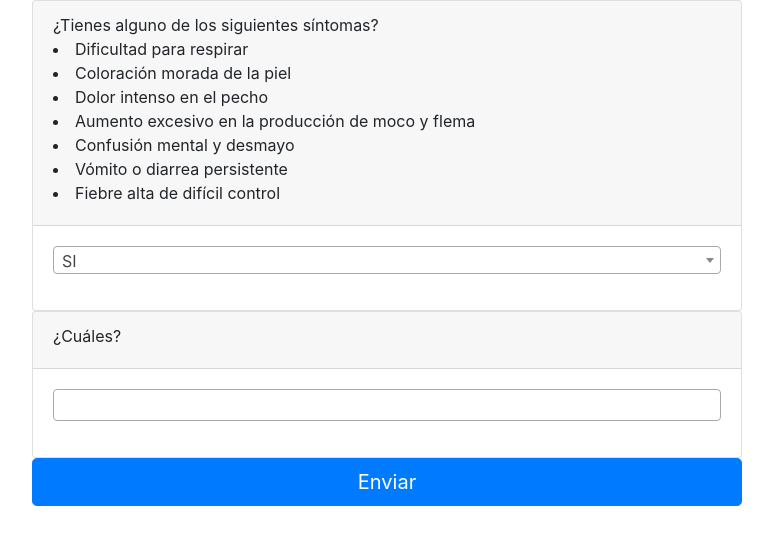
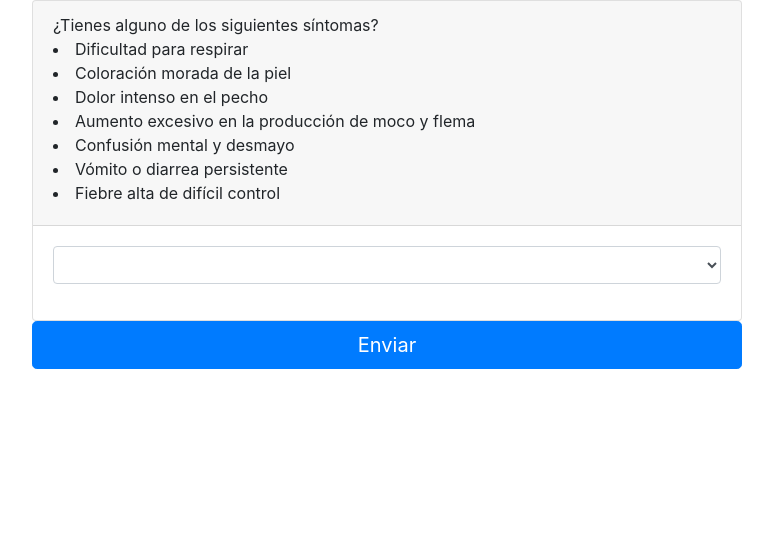
Before and after one commit to samsax/questionaire, a Django app: page /polls/covid/step4/ in a window 1280 px wide. Shown: the part 58-603 px from the top of the page, without its empty margins (253-1026 px from the left). Run offline with Django 3.2, Linux system fonts and the light colour scheme; the visitor is signed in with stand-in values (Sample User, id 1); some libraries are stand-ins or nearby versions.

Commit message:
condiciones primeras preguntas

```diff
--- /dev/null
+++ b/polls/static/css/steps/steps.css
@@ -0,0 +1,3 @@
+.select2 {
+    width: 100% !important;
+}
--- a/polls/static/js/polls/step2.js
+++ b/polls/static/js/polls/step2.js
@@ -5,8 +5,14 @@ $(function () {
             $(selects.get(select)).select2()
         }
     $('body').on('DOMNodeInserted', 'select', function () {
-        $(this).select2();
+        selectDropDown = $(this).select2();
+        selectDropDown.on('select2:select', function (e) {
+            var event = new Event('change');
+            e.target.dispatchEvent(event);
         });
+    });
+
+
 });
 const app = new Vue({
     el: '#app',
@@ -17,13 +23,17 @@ const app = new Vue({
       movie: null,
       jsonObject:null,
       valid:false,
-      first:[]
+      first:[],
+      condition:''
 
     },
     mounted(){
 
     },
     methods:{
+        onChange:function(event){
+            console.log(event.target.value);
+        },
         sendResponse: function(){
             formToJson()
             if(this.valid){
@@ -77,7 +87,7 @@ const app = new Vue({
         jsonObject = {};
     for(var i = 0; i < inputElements.length; i++){
         var inputElement = inputElements[i];
-        if(inputElement.name!='' & inputElement.name!='csrfmiddlewaretoken'){
+        if(inputElement.name!='' & inputElement.name!='csrfmiddlewaretoken' & inputElement.style.display != "none" & inputElement.type !='search'){
             if(inputElement.value!='')
                 jsonObject[inputElement.name] = inputElement.value
             else{
@@ -91,6 +101,7 @@ const app = new Vue({
     }
     inputElements = formElement.getElementsByTagName("select")
     for(var i = 0; i < inputElements.length; i++){
+        if(inputElement.name!='' & inputElement.name!='csrfmiddlewaretoken' & inputElement.style.display != "none" & inputElement.type !='search'){
             var inputElement = inputElements[i];
             if(inputElement.multiple){
                 selectedOptions = []
@@ -112,6 +123,9 @@ const app = new Vue({
                 }
             }
             }
+
+        }
+
     app.valid = true
     app.jsonObject = jsonObject;
     return JSON.stringify(jsonObject);
--- a/polls/templates/covid_test/step4.html
+++ b/polls/templates/covid_test/step4.html
@@ -2,6 +2,7 @@
 {% load static %}
 {% block content %}
 <body>
+	<link rel="stylesheet" href="{% static 'css/steps/steps.css' %}">
     <div class="content container">
         <div class="row">
 			<div class="col-md-2">
@@ -23,32 +24,27 @@
 					<li>Fiebre alta de difícil control</li>
 
 					</label>
-				<div class="invalid-feedback">
-					You must agree before submitting.
-				</div>
 			</div>
 			<div class="card-body">
 				<select data-s2="true" name="5"
-				class="select2 form-control" id="FormControlSelect5" >
-						<option >SI</option>
-						<option >NO</option>
+				class="form-control" id="FormControlSelect5" v-model="condition">
+					<option >No</option>
+					<option >Sí</option>
+
 				</select>
 			</div>
 		</div>
 	</div>
-	<div id="question_part6"class="card">
+	<div  v-show="condition==='Sí'"  id="question_part6"class="card">
 		<div class="form-group">
 			<div class="card-header">
-				<label for="FormControlSelect3">
+				<label for="FormControlSelect6">
                         ¿Cuáles?</label>
-				<div class="invalid-feedback">
-					You must agree before submitting.
-				</div>
 			</div>
 			<div class="card-body">
 
-				<select multiple="multiple" data-s2="true" name="3"
-				class="select2 form-control" id="FormControlSelect3" >
+				<select  v-show="condition==='Sí'"   multiple="multiple" data-s2="true" name="6"
+				class="select2 form-control" id="FormControlSelect6" >
 
 				<option>Dificultad para respirar</option>
 				<option>Coloración morada de la piel</option>
--- a/polls/views.py
+++ b/polls/views.py
@@ -136,7 +136,7 @@ def login(request):
                 # Hacemos el login manualmente
                 do_login(request, user)
                 # Y le redireccionamos a la portada
-                return redirect(request.GET["next"]) if request.GET["next"] else redirect('/polls')
+                return redirect(request.GET["next"]) if "next" in request.GET else redirect('/polls')
     # Si llegamos al final renderizamos el formulario
     return render(request, "users/login.html", {'form': form})
 
```
Also changed, not shown: polls/templates/covid_test/step3.html (+9 -16 lines). Lines whose indentation alone changed are shown as unchanged.
